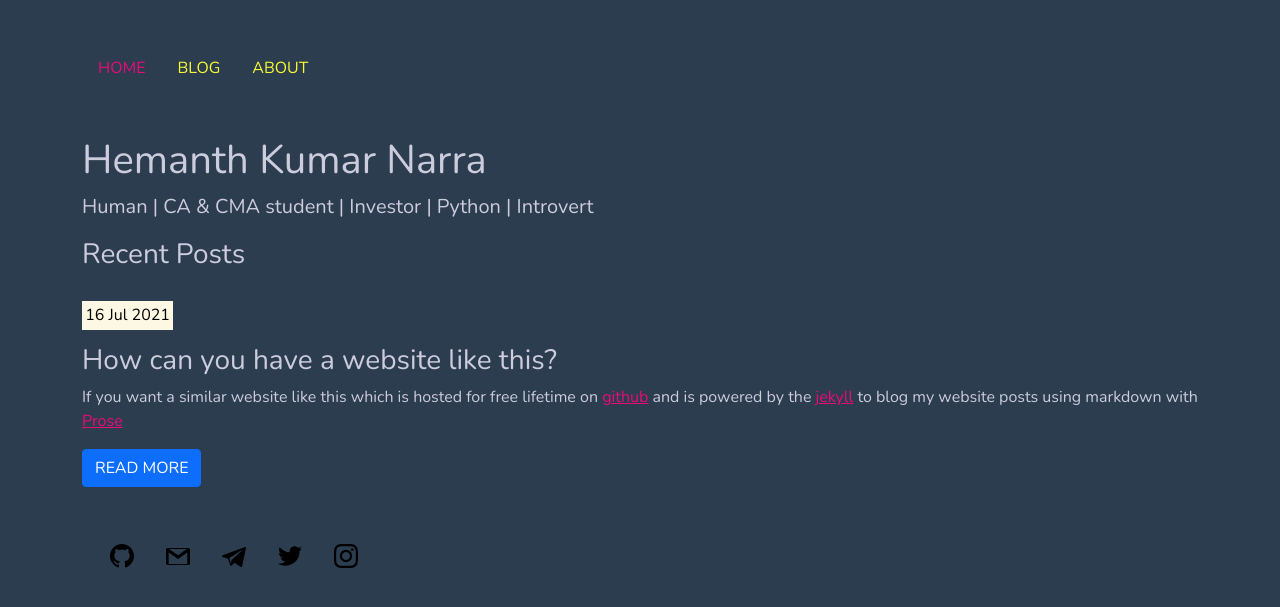
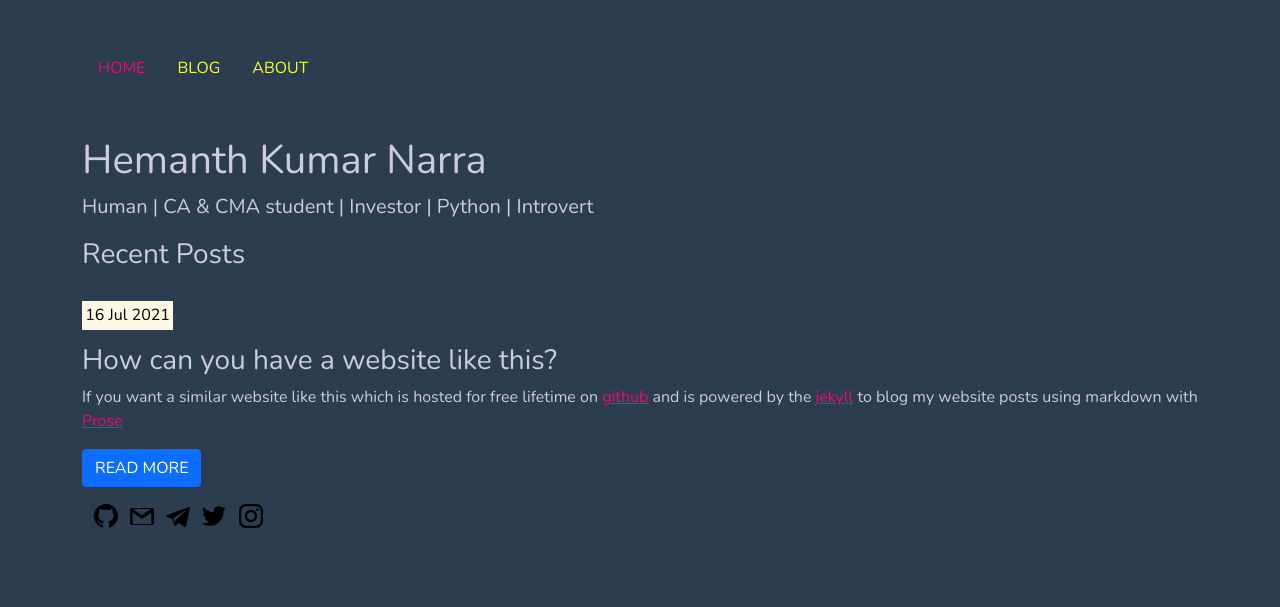
Before and after one commit to hemanthnarra/hemanthnarra.github.io, a Jekyll site: the page built from index.html, in a window 1280 px wide. Shown: the top 607 px of the page. Built offline with Jekyll 4.4.1, drawn with Linux system fonts in a browser that asks for light colours.

Commit message:
Hope this works

```diff
--- a/_includes/footer.html
+++ b/_includes/footer.html
@@ -1,11 +1,11 @@
 <div class="container">
     <div class="footer">
-         <ul class="nav my-5">
-            <li class="nav-item"><a class="nav-link" target="_blank" href="https://github.com/hemanthnarra"> <img src="/iconmonstr-github-1.svg" > </a> </li>
-            <li class="nav-item"><a class="nav-link" target="_blank" href="mailto:hemanthkumarsuma799@gmail.com"> <img src="/iconmonstr-gmail-1.svg"> </a></li>
-            <li class="nav-item"><a class="nav-link" target="_blank" href="https://telegram.dog/hemanthkumarnarra"> <img src="/iconmonstr-telegram-1.svg" > </a> </li>
-            <li class="nav-item"><a class="nav-link" target="_blank" href="https://twitter.com/hemanthkumar_ca"> <img src="/iconmonstr-twitter-1.svg" > </a> </li>
-            <li class="nav-item"><a class="nav-link" target="_blank" href="https://www.instagram.com/hemanthkumarnarra/"> <img src="/iconmonstr-instagram-11.svg" > </a> </li>
+        <ul class="list-inline">
+            <li class="list-inline-item"><a target="_blank" href="https://github.com/hemanthnarra"> <img src="/iconmonstr-github-1.svg"></a></li>
+            <li class="list-inline-item"><a target="_blank" href="mailto:hemanthkumarsuma799@gmail.com"> <img src="/iconmonstr-gmail-1.svg"></a></li>
+            <li class="list-inline-item"><a target="_blank" href="https://telegram.dog/hemanthkumarnarra"> <img src="/iconmonstr-telegram-1.svg"></a></li>
+            <li class="list-inline-item"><a target="_blank" href="https://twitter.com/hemanthkumar_ca"> <img src="/iconmonstr-twitter-1.svg"></a></li>
+            <li class="list-inline-item"><a target="_blank" href="https://www.instagram.com/hemanthkumarnarra/"> <img src="/iconmonstr-instagram-11.svg"></a></li>
         </ul>
     </div>
 </div>
```
